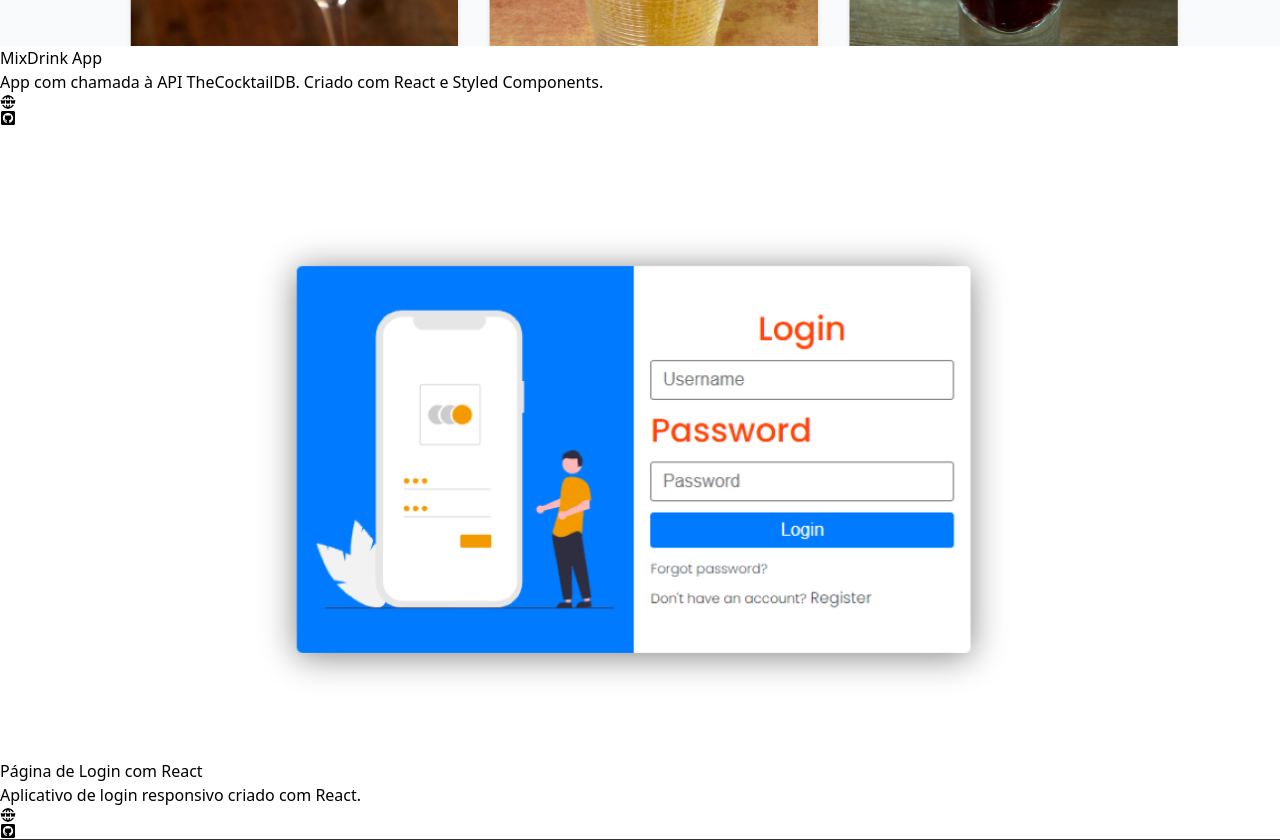
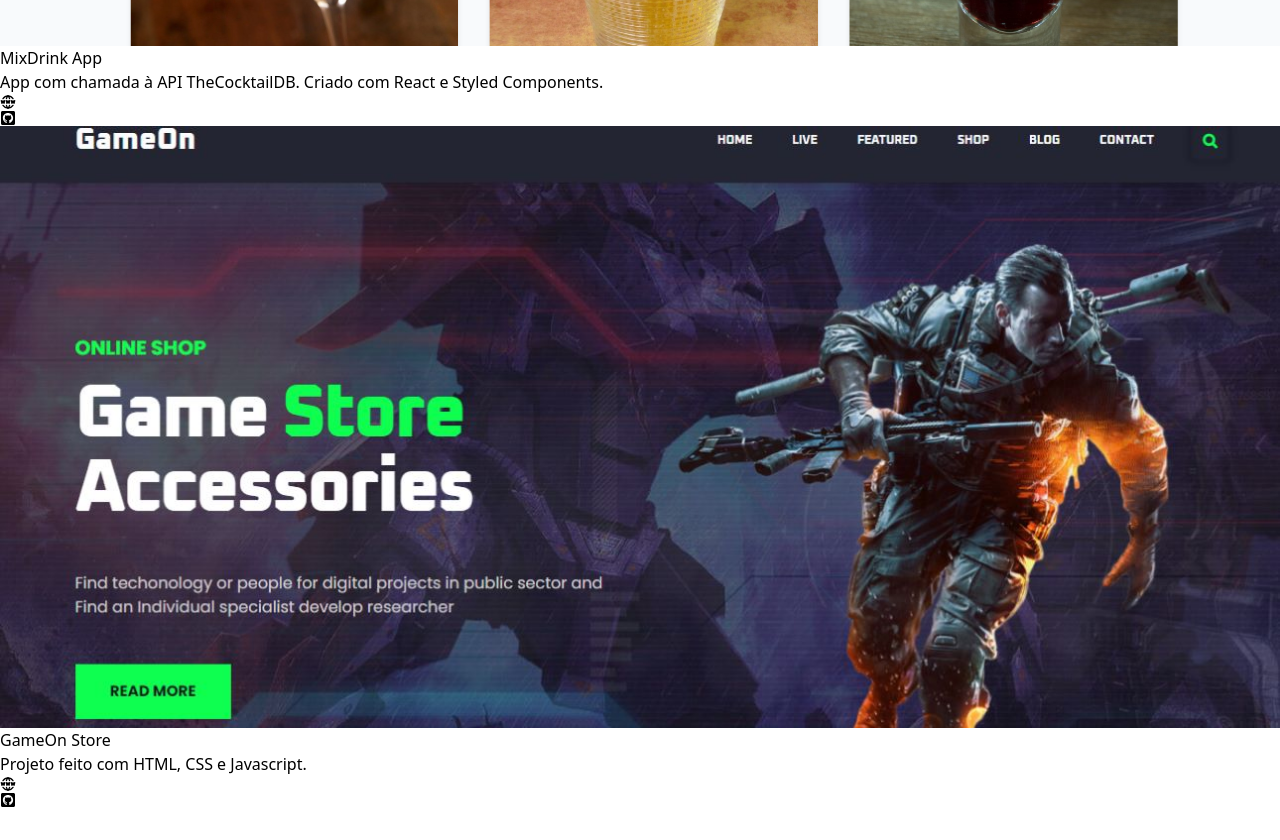
Before and after one commit to guskse/portfolio-ptbr, a React (Vite) app: page / in a window 1280 px wide. Shown: the part 2700-3540 px from the top of the page. Built offline with nearby package versions, Linux system fonts and the light colour scheme.

Commit message:
added gameon webstore project

```diff
--- a/src/data.jsx
+++ b/src/data.jsx
@@ -10,6 +10,7 @@
 import loginIMG from "./assets/login-project.jpg";
 import mixdrinkPNG from "./assets/mixdrink.png";
 import unsplash from "./assets/unsplash.png";
+import gameon from "./assets/gameon.jpg"
 
 export const links = [
   { id: nanoid(), href: "#home", text: "Início" },
@@ -55,6 +56,14 @@
     github: "https://github.com/guskse/mixDrink",
     title: "MixDrink App",
     text: "App com chamada à API TheCocktailDB. Criado com React e Styled Components.",
+  },
+  {
+    id: nanoid(),
+    img: gameon,
+    url: "https://gameon-store.netlify.app/",
+    github: "https://github.com/guskse/gameOn",
+    title: "GameOn Store",
+    text: "Projeto feito com HTML, CSS e Javascript.",
   },
   {
     id: nanoid(),
```
Also changed, not shown: src/assets/gameon.jpg (added).
